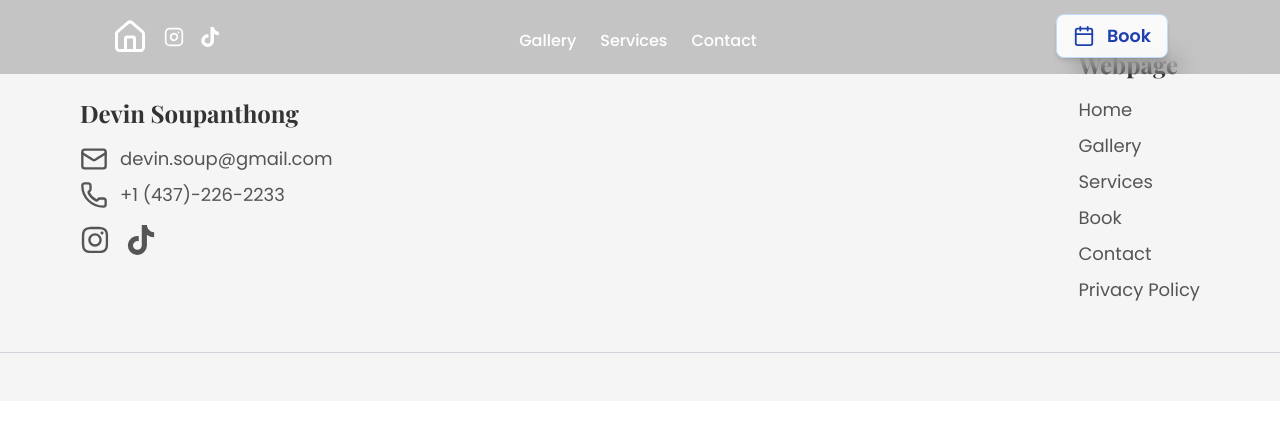
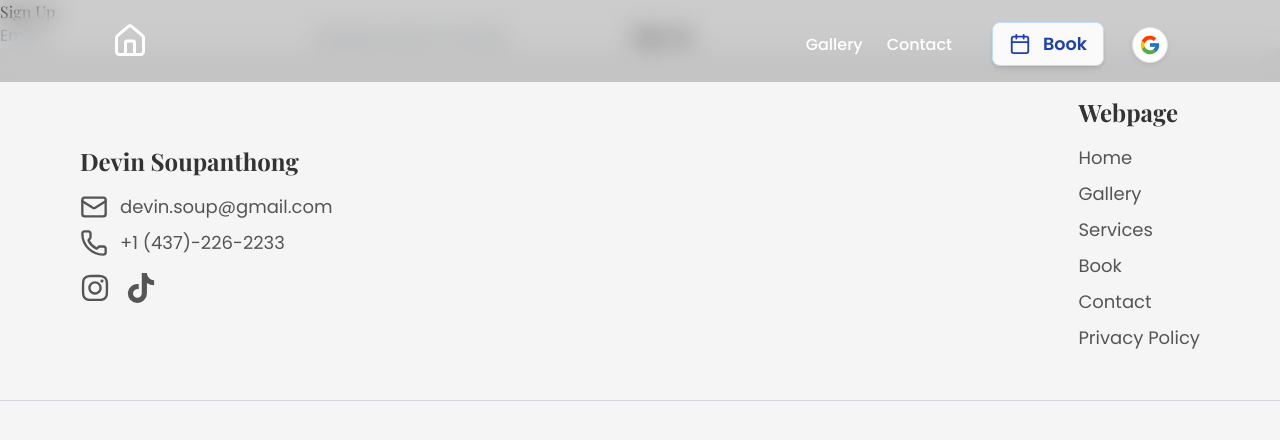
Before and after one commit to donghaxkim/devinsoup, a React (Create React App) app: page /signup in a window 1280 px wide. Shown: the top 440 px of the page. Built offline with nearby package versions, Linux system fonts and the light colour scheme; no server answers.

Commit message:
im actually starting firebase now

```diff
--- a/src/App.jsx
+++ b/src/App.jsx
@@ -5,6 +5,9 @@ import Navbar from './components/Navbar';
 import Home from './components/Home';
 import Footer from './components/Footer';
 import Gallery from './components/Gallery';
+import Signup from './Signup';
+import Login from './Login';
+import Signout from './components/Signout';
 
 function App() {
   return (
@@ -14,6 +17,8 @@ function App() {
         <Route path="/" element={<Home />} />
         <Route path="/book" element={<Book />} />
         <Route path="/gallery" element={<Gallery />} />
+        <Route path="/signup" element={<Signup />} />
+        <Route path="/login" element={<Login />} />
       </Routes>
       <Footer />
     </Router>
--- /dev/null
+++ b/src/Login.js
@@ -0,0 +1,42 @@
+import React, { useState } from 'react';
+import { signInWithEmailAndPassword } from 'firebase/auth';
+import { auth } from './firebaseConfig';
+
+export default function Login() {
+  const [email, setEmail] = useState('');
+  const [password, setPassword] = useState('');
+  const [error, setError] = useState(null);
+
+  const handleLogin = async (e) => {
+    e.preventDefault();
+    setError(null);
+    try {
+      await signInWithEmailAndPassword(auth, email, password);
+      alert("Login successful!");
+    } catch (err) {
+      setError(err.message);
+    }
+  };
+
+  return (
+    <form onSubmit={handleLogin} className="login-form">
+      <h2>Login</h2>
+      <input
+        type="email"
+        placeholder="Email"
+        value={email}
+        onChange={(e) => setEmail(e.target.value)}
+        required
+      />
+      <input
+        type="password"
+        placeholder="Password"
+        value={password}
+        onChange={(e) => setPassword(e.target.value)}
+        required
+      />
+      <button type="submit">Login</button>
+      {error && <p className="error-text">{error}</p>}
+    </form>
+  );
+}
--- /dev/null
+++ b/src/Signup.js
@@ -0,0 +1,43 @@
+import React, { useState } from 'react';
+import { createUserWithEmailAndPassword } from 'firebase/auth';
+import { auth } from './firebaseConfig';
+
+export default function Signup() {
+  const [email, setEmail] = useState('');
+  const [password, setPassword] = useState('');
+  const [error, setError] = useState(null);
+
+  const handleSignup = async (e) => {
+    e.preventDefault();
+    setError(null);
+    try {
+      await createUserWithEmailAndPassword(auth, email, password);
+      alert("Signup successful!");
+    } catch (err) {
+      setError(err.message);
+    }
+  };
+
+  return (
+    <form onSubmit={handleSignup} className="signup-form">
+      <h2>Sign Up</h2>
+      <input
+        type="email"
+        placeholder="Email"
+        value={email}
+        onChange={(e) => setEmail(e.target.value)}
+        required
+      />
+      <input
+        type="password"
+        placeholder="Password (min 6 chars)"
+        value={password}
+        onChange={(e) => setPassword(e.target.value)}
+        required
+        minLength={6}
+      />
+      <button type="submit">Sign Up</button>
+      {error && <p className="error-text">{error}</p>}
+    </form>
+  );
+}
--- a/src/components/LeafletMap.jsx
+++ b/src/components/LeafletMap.jsx
@@ -1,6 +1,8 @@
+import React from 'react';
 import { MapContainer, TileLayer, Circle, Marker, Popup } from 'react-leaflet';
 import L from 'leaflet';
 import './LeafletMap.css';
+import 'leaflet/dist/leaflet.css';
 
 // Blue dot icon
 const blueIcon = new L.Icon({
--- a/src/components/Navbar.jsx
+++ b/src/components/Navbar.jsx
@@ -2,11 +2,22 @@ import { useState, useEffect } from 'react';
 import { Home, Instagram, Calendar } from 'lucide-react';
 import { FaTiktok } from 'react-icons/fa';
 import { Link, useNavigate, useLocation } from 'react-router-dom';
+import { FcGoogle } from 'react-icons/fc';
+import { auth } from '../firebaseConfig';
+import { GoogleAuthProvider, signInWithPopup, signOut, onAuthStateChanged } from 'firebase/auth';
 
 export default function Navbar() {
   const [scrolled, setScrolled] = useState(false);
   const navigate = useNavigate();
   const location = useLocation();
+  const [user, setUser] = useState(null);
+
+  useEffect(() => {
+    const unsubscribe = onAuthStateChanged(auth, (firebaseUser) => {
+      setUser(firebaseUser);
+    });
+    return () => unsubscribe();
+  }, []);
 
   useEffect(() => {
     const handleScroll = () => {
@@ -41,7 +52,7 @@ export default function Navbar() {
       }`}
     >
       <div className="flex items-center w-full px-8">
-        {/* Left - Home + Social links */}
+        {/* Left - Home */}
         <div className="flex items-center gap-4 ml-20">
           <button
             onClick={handleHomeClick}
@@ -51,37 +62,76 @@ export default function Navbar() {
           >
             <Home size={36} />
           </button>
-          <a
-            href="https://www.instagram.com/barber.dev1n/"
-            target="_blank"
-            rel="noopener noreferrer"
-            className={`text-xl ${
-              scrolled ? 'text-gray-100 hover:text-pink-400' : 'text-white hover:text-pink-300'
-            }`}
-          >
-            <Instagram size={20} />
-          </a>
-          <a
-            href="https://www.tiktok.com/@devin.soup"
-            target="_blank"
-            rel="noopener noreferrer"
-            className={`text-xl ${
-              scrolled ? 'text-gray-100 hover:text-green-400' : 'text-white hover:text-green-300'
-            }`}
-          >
-            <FaTiktok size={20} />
-          </a>
         </div>
 
         {/* Right - Nav links */}
-        <div className="hidden mt-2 md:flex ml-auto gap-x-6">
+        <div className="hidden mt-2 md:flex ml-auto mr-20 gap-x-10 items-center">
+          {/* Group 1: Gallery and Contact */}
+          <div className="flex gap-x-6 items-center">
             <NavLink to="/gallery" scrolled={scrolled} onClick={handleNavClick}>Gallery</NavLink>
-          <NavLink href="#services" scrolled={scrolled}>Services</NavLink>
             <NavLink href="#contact" scrolled={scrolled}>Contact</NavLink>
           </div>
 
-        <div className="hidden md:flex ml-auto mr-20 gap-x-6">
+          {/* Group 2: Book and Signup */}
+          <div className="flex gap-x-6 items-center">
             <NavLink to="/book" scrolled={scrolled} onClick={handleNavClick}>Book</NavLink>
+            {user ? (
+              <button
+                onClick={() => signOut(auth)}
+                style={{
+                  width: '36px',
+                  height: '36px',
+                  borderRadius: '50%',
+                  background: 'white',
+                  display: 'flex',
+                  alignItems: 'center',
+                  justifyContent: 'center',
+                  boxShadow: '0 2px 6px rgba(0,0,0,0.08)',
+                  border: '1px solid #e0e0e0',
+                  marginLeft: '4px',
+                  overflow: 'hidden',
+                  padding: 0,
+                  borderColor: '#e0e0e0',
+                  cursor: 'pointer',
+                }}
+                title="Sign Out"
+              >
+                {user.photoURL ? (
+                  <img src={user.photoURL} alt="avatar" style={{ width: 28, height: 28, borderRadius: '50%' }} />
+                ) : (
+                  <FcGoogle size={22} />
+                )}
+              </button>
+            ) : (
+              <button
+                onClick={async () => {
+                  const provider = new GoogleAuthProvider();
+                  try {
+                    await signInWithPopup(auth, provider);
+                  } catch (err) {
+                    alert('Google sign-in failed');
+                  }
+                }}
+                style={{
+                  width: '36px',
+                  height: '36px',
+                  borderRadius: '50%',
+                  background: 'white',
+                  display: 'flex',
+                  alignItems: 'center',
+                  justifyContent: 'center',
+                  boxShadow: '0 2px 6px rgba(0,0,0,0.08)',
+                  border: '1px solid #e0e0e0',
+                  marginLeft: '4px',
+                  cursor: 'pointer',
+                  padding: 0,
+                }}
+                title="Sign in with Google"
+              >
+                <FcGoogle size={22} />
+              </button>
+            )}
+          </div>
         </div>
 
         {/* Mobile menu button */}
@@ -89,7 +139,7 @@ export default function Navbar() {
       </div>
 
       {/* Mobile menu */}
-      <MobileMenu scrolled={scrolled} onClick={handleNavClick} />
+      <MobileMenu scrolled={scrolled} onClick={handleNavClick} user={user} />
     </nav>
   );
 }
@@ -161,19 +211,27 @@ function MobileMenuButton({ scrolled }) {
 }
 
 // Mobile menu content
-function MobileMenu({ scrolled, onClick }) {
+function MobileMenu({ scrolled, onClick, user }) {
   return (
     <div className="hidden md:hidden">
       <div className={`px-4 pt-2 pb-4 ${scrolled ? 'bg-gray-900/90' : 'bg-black/80 backdrop-blur-sm'}`}>
+
+        {/* Group 1: Gallery and Contact */}
+        <div className="mb-4">
           <Link
             to="/gallery"
             onClick={(e) => onClick && onClick(e, '/gallery')}
-          className={`block py-2 px-4 font-body font-medium ${scrolled ? 'text-gray-100' : 'text-white'}`}
+            className={`block mt-4 py-2 px-4 font-body font-medium ${scrolled ? 'text-gray-100' : 'text-white'}`}
           >
             Gallery
           </Link>
-        <a href="#contact" className={`block py-2 px-4 font-body font-medium ${scrolled ? 'text-gray-100' : 'text-white'}`}>Contact</a>
-        <a href="#services" className={`block py-2 px-4 font-body font-medium ${scrolled ? 'text-gray-100' : 'text-white'}`}>Services</a>
+          <a href="#contact" className={`block py-2 mt-4 px-4 font-body font-medium ${scrolled ? 'text-gray-100' : 'text-white'}`}>
+            Contact
+          </a>
+        </div>
+
+        {/* Group 2: Book and Signup */}
+        <div>
           <Link
             to="/book"
             onClick={(e) => onClick && onClick(e, '/book')}
@@ -181,6 +239,63 @@ function MobileMenu({ scrolled, onClick }) {
           >
             Book
           </Link>
+          {user ? (
+            <button
+              onClick={() => signOut(auth)}
+              style={{
+                width: '36px',
+                height: '36px',
+                borderRadius: '50%',
+                background: 'white',
+                display: 'flex',
+                alignItems: 'center',
+                justifyContent: 'center',
+                boxShadow: '0 2px 6px rgba(0,0,0,0.08)',
+                border: '1px solid #e0e0e0',
+                marginLeft: '4px',
+                overflow: 'hidden',
+                padding: 0,
+                borderColor: '#e0e0e0',
+                cursor: 'pointer',
+              }}
+              title="Sign Out"
+            >
+              {user.photoURL ? (
+                <img src={user.photoURL} alt="avatar" style={{ width: 28, height: 28, borderRadius: '50%' }} />
+              ) : (
+                <FcGoogle size={22} />
+              )}
+            </button>
+          ) : (
+            <button
+              onClick={async () => {
+                const provider = new GoogleAuthProvider();
+                try {
+                  await signInWithPopup(auth, provider);
+                } catch (err) {
+                  alert('Google sign-in failed');
+                }
+              }}
+              style={{
+                width: '36px',
+                height: '36px',
+                borderRadius: '50%',
+                background: 'white',
+                display: 'flex',
+                alignItems: 'center',
+                justifyContent: 'center',
+                boxShadow: '0 2px 6px rgba(0,0,0,0.08)',
+                border: '1px solid #e0e0e0',
+                marginLeft: '4px',
+                cursor: 'pointer',
+                padding: 0,
+              }}
+              title="Sign in with Google"
+            >
+              <FcGoogle size={22} />
+            </button>
+          )}
+        </div>
       </div>
     </div>
   );
--- /dev/null
+++ b/src/components/Signout.js
@@ -0,0 +1,11 @@
+import { signOut } from 'firebase/auth';
+import { auth } from '../firebaseConfig';
+
+export default function Signout() {
+  const handleLogout = () => {
+    signOut(auth);
+    alert("Logged out!");
+  };
+
+  return <button onClick={handleLogout}>Sign Out</button>;
+}
--- /dev/null
+++ b/src/firebaseConfig.js
@@ -0,0 +1,14 @@
+import { initializeApp } from 'firebase/app';
+import { getAuth } from 'firebase/auth';
+
+const firebaseConfig = {
+  apiKey: "YOUR_API_KEY",
+  authDomain: "YOUR_PROJECT_ID.firebaseapp.com",
+  projectId: "YOUR_PROJECT_ID",
+  // other keys as provided by Firebase config snippet
+};
+
+const app = initializeApp(firebaseConfig);
+const auth = getAuth(app);
+
+export { auth, app };
--- a/src/index.css
+++ b/src/index.css
@@ -1,5 +1,4 @@
 @import url('https://fonts.googleapis.com/css2?family=Playfair+Display:wght@400;500;600;700&family=Poppins:wght@300;400;500;600;700&display=swap');
-@import "leaflet/dist/leaflet.css";
 
 @tailwind base;
 @tailwind components;
```
Also changed, not shown: package.json (+9 -3 lines), 1 other file (tests, documents, lock files or other folders). Lines whose indentation alone changed are shown as unchanged.
